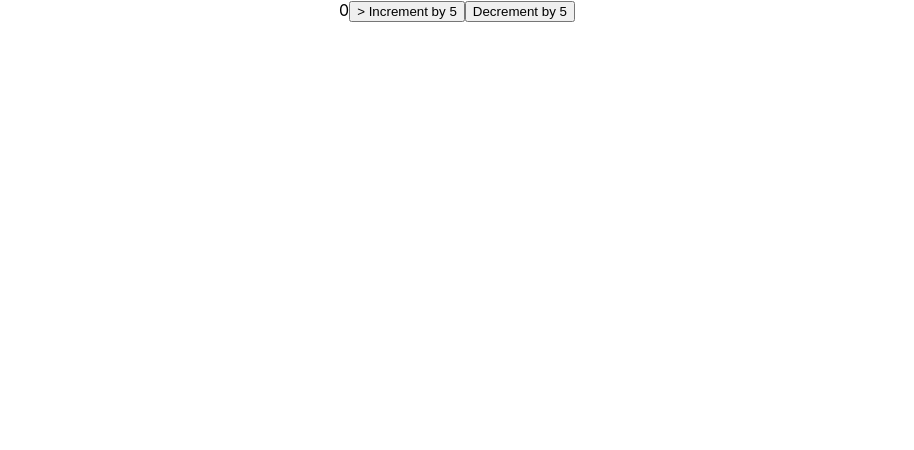
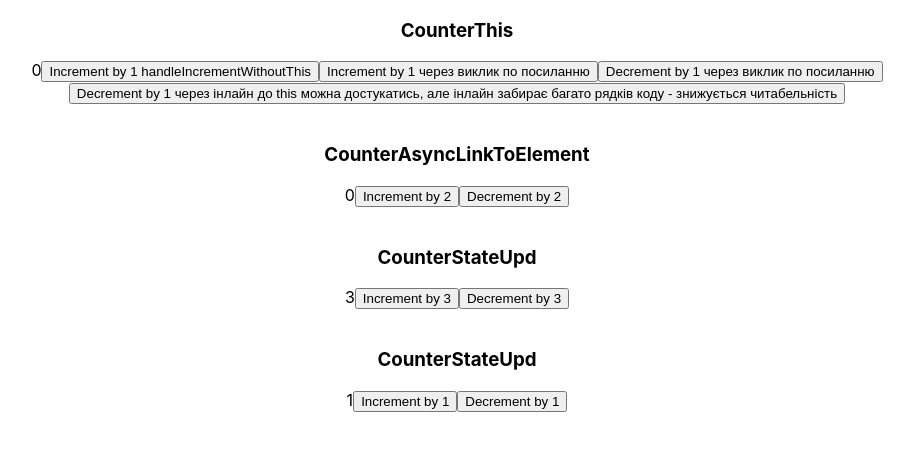
Before and after one commit to Andriy-Kond/experiments-m2, a React (Create React App) app: page / in a window 1280 px wide. Shown: the top 450 px of the page, without its empty margins (183-1097 px from the left). Built offline with nearby package versions, Linux system fonts and the light colour scheme.

Commit message:
add: state upd

```diff
--- a/src/App.css
+++ b/src/App.css
@@ -1,5 +1,8 @@
 .App {
   text-align: center;
+  display: flex;
+  flex-direction: column;
+  gap: 20px;
 }
 
 .App-logo {
--- a/src/App.js
+++ b/src/App.js
@@ -1,24 +1,19 @@
-import logo from "./logo.svg";
 import "./App.css";
-import { Counter } from "components/Counter";
+import { CounterThis } from "components/CounterThis";
+import { CounterAsyncLinkToElement } from "components/CounterAsyncLinkToElement";
+import { CounterStateUpd } from "components/CounterStateUpd";
+import { CounterStateDefProps } from "components/CounterStateDefProps";
 
 function App() {
   return (
     <div className="App">
-      {/* <header className="App-header">
-        <img src={logo} className="App-logo" alt="logo" />
-        <p>
-          Edit <code>src/App.js</code> and save to reload.
-        </p>
-        <a
-          className="App-link"
-          href="https://reactjs.org"
-          target="_blank"
-          rel="noopener noreferrer">
-          Learn React
-        </a>
-      </header> */}
-      <Counter step={5} />
+      <CounterThis step={1} />
+
+      <CounterAsyncLinkToElement step={2} />
+
+      <CounterStateUpd step={3} />
+
+      <CounterStateDefProps />
     </div>
   );
 }
--- a/src/components/Counter.jsx
+++ /dev/null
@@ -1,33 +0,0 @@
-import React, { Component } from "react";
-
-export class Counter extends Component {
-  static defaultProps = {
-    step: 1,
-  };
-
-  render() {
-    const { step } = this.props;
-
-    return (
-      <div>
-        <span>0</span>
-        <button
-          type="button"
-          onClick={evt => {
-            console.log("Increment button was clicked!", evt); // працює
-            console.log("this.props: ", this.props); // працює
-          }}>
-          > Increment by {step}
-        </button>
-        <button
-          type="button"
-          onClick={evt => {
-            console.log("Decrement button was clicked!", evt); // працює
-            console.log("this.props: ", this.props); // працює
-          }}>
-          Decrement by {step}
-        </button>
-      </div>
-    );
-  }
-}
--- /dev/null
+++ b/src/components/CounterAsyncLinkToElement.jsx
@@ -0,0 +1,41 @@
+import React, { Component } from "react";
+
+export class CounterAsyncLinkToElement extends Component {
+  handleIncrement = evt => {
+    // Раніше було так:
+    // Посилання evt працює лише в синхронному коді:
+    console.log("evt.target, evt.type :>> ", evt.target, evt.type);
+
+    // Але в асинхронному коді evt очищується, бо React використовує глобальне делегування і цей evt перевикористовується для інших подій. Тому треба було вводити додаткову змінну для зберігання:
+    const target = evt.target; // або деструктуризація: const {target} = evt
+
+    setTimeout(() => {
+      console.log("target :>> ", target);
+
+      // Раніше це видавало помилку - прилітав Null, але зараз все працює і додаткову змінну вводити не треба:
+      console.log("evt.target (async) :>> ", evt.target);
+    }, 1000);
+  };
+
+  handleDecrement = evt => {
+    console.log("evt.target :>> ", evt.target);
+  };
+
+  render() {
+    const { step } = this.props;
+
+    return (
+      <div>
+        <h3>CounterAsyncLinkToElement</h3>
+        <span>0</span>
+        <button type="button" onClick={this.handleIncrement}>
+          Increment by {step}
+        </button>
+
+        <button type="button" onClick={this.handleDecrement}>
+          Decrement by {step}
+        </button>
+      </div>
+    );
+  }
+}
--- /dev/null
+++ b/src/components/CounterStateDefProps.jsx
@@ -0,0 +1,41 @@
+import React, { Component } from "react";
+
+export class CounterStateDefProps extends Component {
+  // Значення за замовчуванням, якщо не переданий step
+  static defaultProps = {
+    step: 1,
+  };
+
+  static propTypes = {
+    // ...
+  };
+
+  // передача початкового значення для value:
+  state = { value: this.props.step };
+
+  handleIncrement = () => {
+    this.setState(prevState => ({ value: prevState.value + 1 }));
+  };
+
+  handleDecrement = () => {
+    this.setState(prevState => ({ value: prevState.value - 1 }));
+  };
+
+  render() {
+    const { step } = this.props; // якщо не переданий, то буде ===1
+    return (
+      <div>
+        <h3>CounterStateUpd</h3>
+        <span>{this.state.value}</span>
+
+        <button type="button" onClick={this.handleIncrement}>
+          Increment by {step}
+        </button>
+
+        <button type="button" onClick={this.handleDecrement}>
+          Decrement by {step}
+        </button>
+      </div>
+    );
+  }
+}
--- /dev/null
+++ b/src/components/CounterStateUpd.jsx
@@ -0,0 +1,62 @@
+import React, { Component } from "react";
+
+export class CounterStateUpd extends Component {
+  // // OldSchool:
+  // constructor() {
+  //   super(); // виклик React.Component
+
+  //   // Мала бути назва саме state і далі об'єкт:
+  //   this.state = {
+  //     // В цьому об'єкті мають бути лише значення. Жодних методів.
+  //     value: 20, // після цього значення value можна використовувати в будь-якому місці розмітки (у render(){...}) через звертання this.state.value
+  //   };
+  // }
+
+  // newSchool -> Babel перетворює ось це в OldSchool:
+  // state = { value: 25, a: 5, b: 10 };
+
+  // передача початкового значення для value:
+  state = { value: this.props.step };
+
+  handleIncrement = () => {
+    // upd state
+    // якщо не треба використовувати попереднє значення state використовується передача об'єктної форми.
+    this.setState({ value: 30 }, () => {});
+    // Функція callback викликається лише після того як стан буде змінено (зазвичай не використовується)
+
+    // Якщо треба поміняти стейт спираючись на попередній стан не можна робити так:
+    this.setState({ value: this.state.value + 1 }, () => {});
+    // тому що якщо повторити, то не спрацює, бо це буде стан на момент реєстрації:
+    this.setState({ value: this.state.value + 1 }, () => {}); // не спрацює
+    this.setState({ value: this.state.value + 1 }, () => {}); // не спрацює
+    // Хоча, якщо зробити +=1 воно спрацює, але це не правильно - навіть VS Code каже про це.
+  };
+
+  handleDecrement = () => {
+    // Тому якщо треба оновити з урахуванням попереднього стану, то треба передавати не об'єкт, а функцію. React передасть в неї у якості параметрів посилання на актуальний стан (prevState):
+    this.setState(prevState => {
+      return { value: prevState.value - 1 };
+    });
+    // Тепер якщо повторити, то спрацює:
+    this.setState(prevState => ({ value: prevState.value - 1 })); // відніме ще  1
+  };
+
+  render() {
+    const { step } = this.props;
+
+    return (
+      <div>
+        <h3>CounterStateUpd</h3>
+        <span>{this.state.value}</span>
+
+        <button type="button" onClick={this.handleIncrement}>
+          Increment by {step}
+        </button>
+
+        <button type="button" onClick={this.handleDecrement}>
+          Decrement by {step}
+        </button>
+      </div>
+    );
+  }
+}
--- /dev/null
+++ b/src/components/CounterThis.jsx
@@ -0,0 +1,55 @@
+import React, { Component } from "react";
+
+export class CounterThis extends Component {
+  // В звичайному методі класу неможливо достукатись до this при onClick, тому використовують публічну властивість, в яку передають стрілку:
+  handleIncrementWithoutThis() {
+    console.log("this :>> ", this); // this :>>  undefined
+  }
+
+  // в такій реалізації контекст при спрацюванні onClick автоматично буде прив'язаний:
+  handleIncrement = evt => {
+    console.log("Increment button was clicked!", evt); // працює
+    console.log("this.props: ", this.props); // працює
+    console.log("this :>> ", this);
+  };
+
+  handleDecrement = evt => {
+    console.log("Decrement button was clicked!", evt); // працює
+    console.log("this.props: ", this.props); // працює
+    console.log("this :>> ", this);
+  };
+
+  render() {
+    const { step } = this.props;
+
+    return (
+      <div>
+        <h3>CounterThis</h3>
+        <span>0</span>
+
+        <button type="button" onClick={this.handleIncrementWithoutThis}>
+          Increment by {step} handleIncrementWithoutThis
+        </button>
+
+        <button type="button" onClick={this.handleIncrement}>
+          Increment by {step} через виклик по посиланню
+        </button>
+
+        <button type="button" onClick={this.handleDecrement}>
+          Decrement by {step} через виклик по посиланню
+        </button>
+
+        <button
+          type="button"
+          onClick={evt => {
+            console.log("Decrement button was clicked!", evt); // працює
+            console.log("this.props: ", this.props); // працює
+            console.log("this :>> ", this);
+          }}>
+          Decrement by {step} через інлайн до this можна достукатись, але інлайн
+          забирає багато рядків коду - знижується читабельність
+        </button>
+      </div>
+    );
+  }
+}
```
Also changed, not shown: src/good.jsx (deleted, +0 -30 lines).
